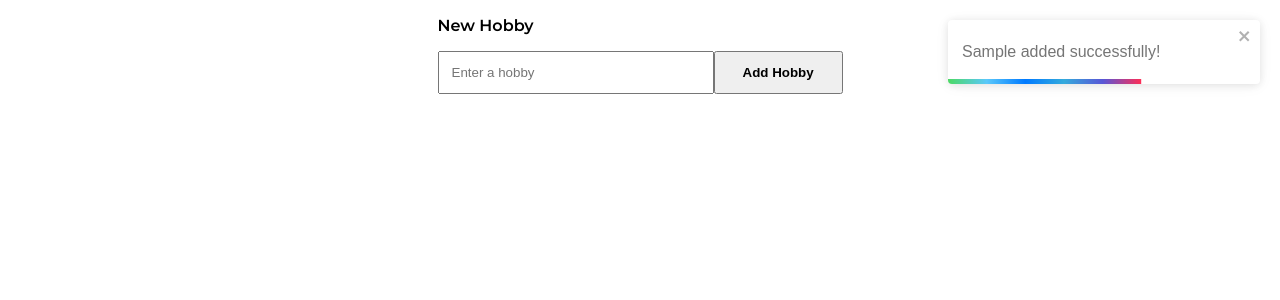
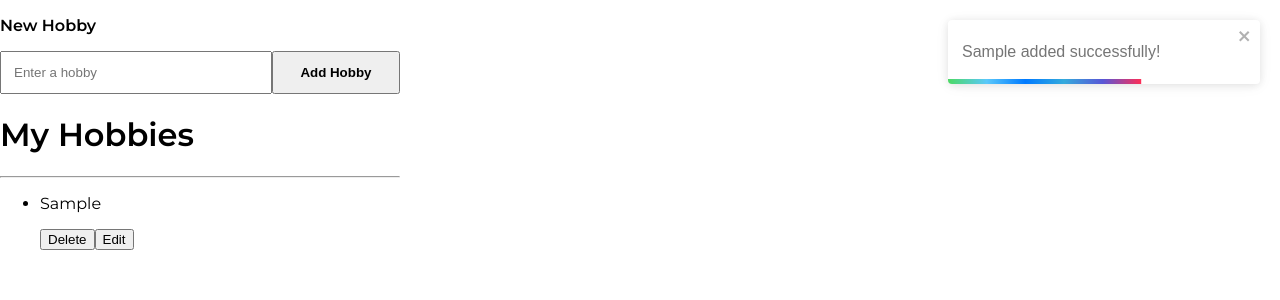
Before and after one commit to saurabhthakre1721999/REACTJS-S1, a React (Vite) app in the folder 4.ReactJS/75daysofreactjs/: page / in a window 1280 px wide. Both pictures are taken after typing "Sample" into the empty fields and a click on the button "Add Hobby". Shown: the top 300 px of the page. Built offline with nearby package versions, Linux system fonts and the light colour scheme.

Commit message:
Added crud for hobbies

```diff
--- a/4.ReactJS/75daysofreactjs/src/Day-4 Assignments/1.Hobbies-Fillter.jsx
+++ b/4.ReactJS/75daysofreactjs/src/Day-4 Assignments/1.Hobbies-Fillter.jsx
@@ -5,6 +5,7 @@ class HobbiesFiller extends Component {
   state = {
     newHobby: "",
     hobbies: [],
+    currentlyEditingHobby: null,
   };
 
   onNewHobbyChange = (e) => {
@@ -26,13 +27,36 @@ class HobbiesFiller extends Component {
 
     this.setState({ hobbies: [newHobbyLC, ...hobbies], newHobby: "" });
     toast(`${newHobby} added successfully!`);
+    //
+  };
+
+  onDeleteHobby = (id) => {
+    console.log("Index to delete: ", id);
+    const updatedState = this.state.hobbies.filter(
+      (item, index) => index !== id
+    );
+
+    console.log("updatedState: ", updatedState);
+    this.setState({ hobbies: updatedState });
+    toast(`${this.state.hobbies[id]} removed successfully!`);
+  };
+
+  onEditHobby = (id) => {
+    this.setState({ currentlyEditingHobby: id });
   };
 
   render() {
-    const { newHobby, hobbies } = this.state;
+    const { newHobby, hobbies, currentlyEditingHobby } = this.state;
     console.log("Re-Render: ", { newHobby, hobbies });
     return (
-      <div style={{ display: "flex", justifyContent: "center" }}>
+      <div
+        style={{
+          display: "flex",
+          justifyContent: "center",
+          flexDirection: "column",
+          width: "400px",
+        }}
+      >
         <div className="form-element">
           <p style={{ fontWeight: 600 }}>New Hobby</p>
           <div style={{ display: "flex" }}>
@@ -51,6 +75,36 @@ class HobbiesFiller extends Component {
             </button>
           </div>
         </div>
+        <div>
+          <h1>My Hobbies</h1>
+          <hr />
+          <ul>
+            {hobbies.map((current, index) => {
+              return (
+                <li style={{ textTransform: "capitalize" }} key={current}>
+                  <div>
+                    {currentlyEditingHobby === index ? (
+                      <input value={current} />
+                    ) : (
+                      <p>{current}</p>
+                    )}
+                    <button onClick={() => this.onDeleteHobby(index)}>
+                      Delete
+                    </button>
+
+                    {currentlyEditingHobby === index ? (
+                      <button>Update</button>
+                    ) : (
+                      <button onClick={() => this.onEditHobby(index)}>
+                        Edit
+                      </button>
+                    )}
+                  </div>
+                </li>
+              );
+            })}
+          </ul>
+        </div>
       </div>
     );
   }
```
